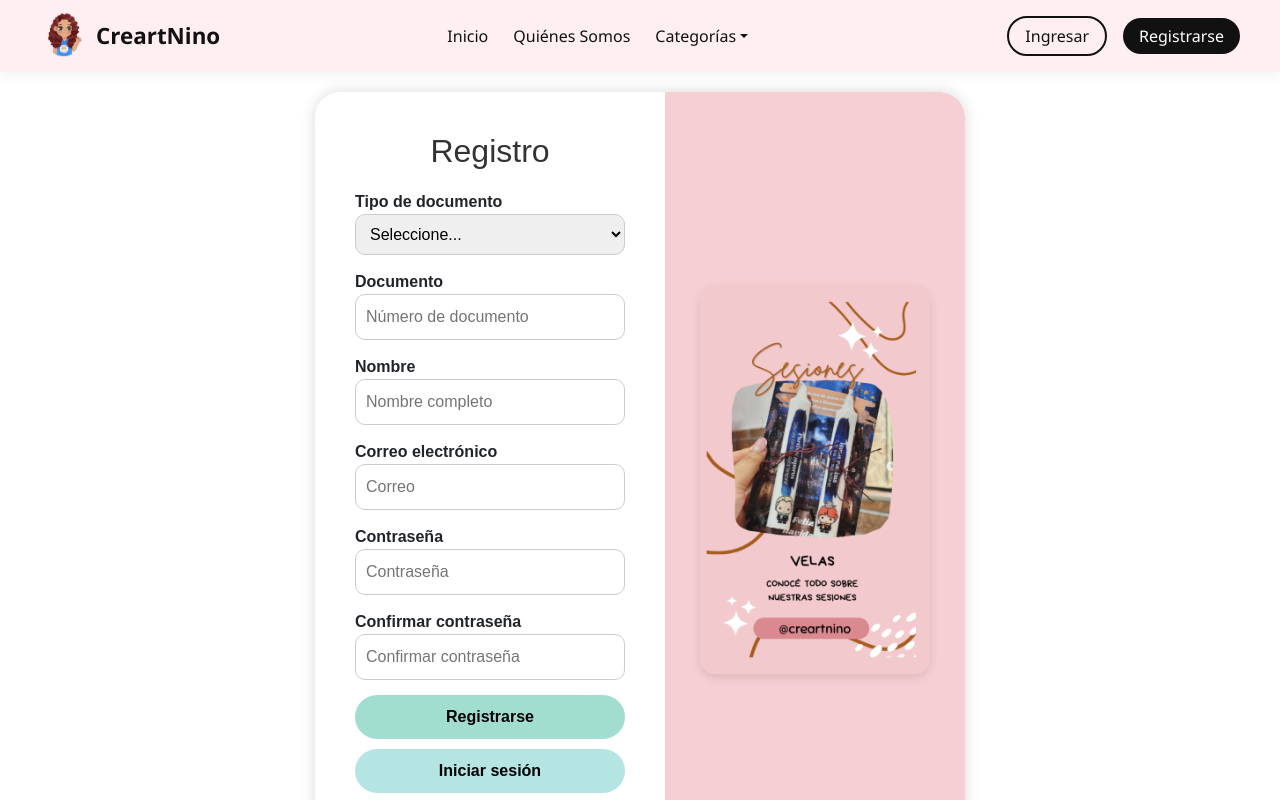
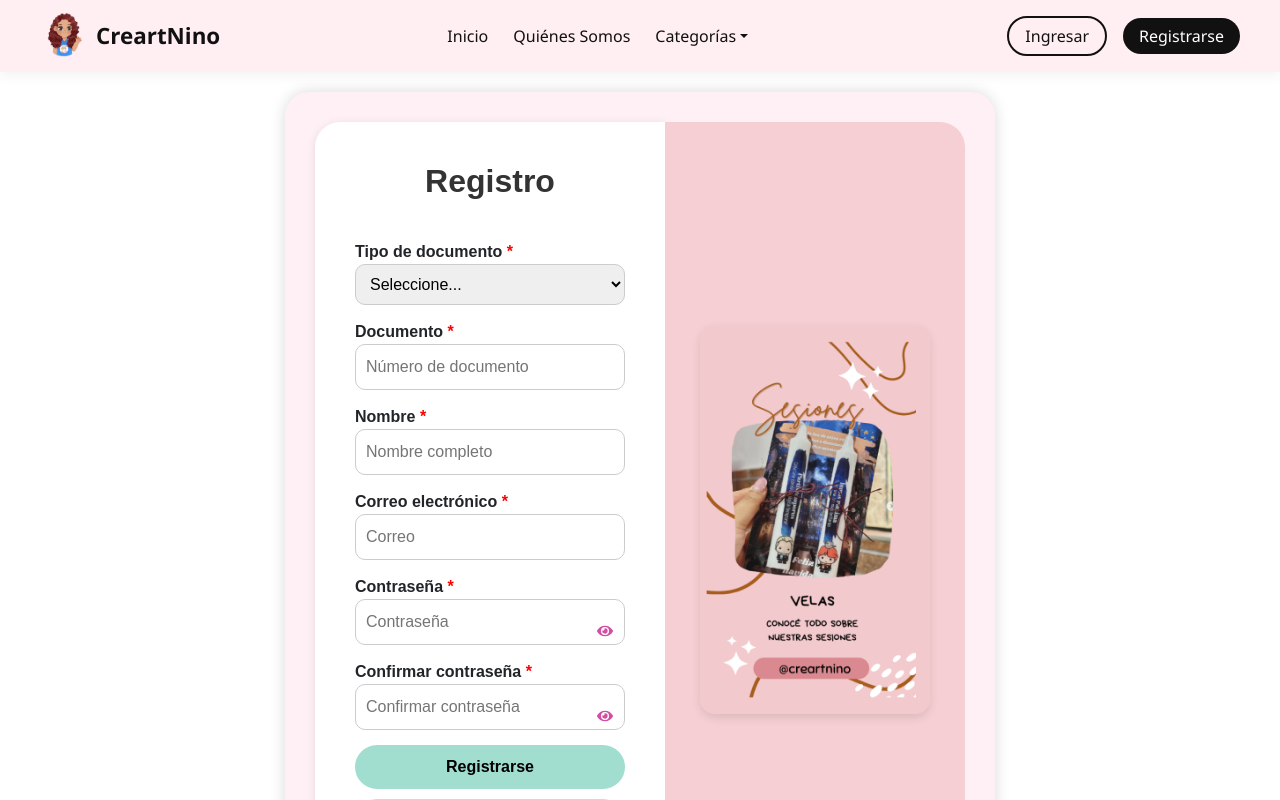
Before and after one commit to Miguel-Angel-Rincon/ProyectoCreartnino, a React (Vite) app in the folder creartnino/: page /Registrar in a window 1280 px wide. Shown: the top 800 px of the page. Built offline with nearby package versions, Linux system fonts and the light colour scheme.

Commit message:
Todo listo.7-07

```diff
--- a/creartnino/src/web/pages/Acceso/Registar.tsx
+++ b/creartnino/src/web/pages/Acceso/Registar.tsx
@@ -1,167 +1,138 @@
-import React, { useState } from 'react';
+// Registrar.tsx
+import  { useState } from 'react';
 import { Link, useNavigate } from 'react-router-dom';
 import Swal from 'sweetalert2';
-import registroImage from '/src/assets/Imagenes/RegistrerCreartnino.PNG';
+import { FaEye, FaEyeSlash } from 'react-icons/fa';
+import registroImage from '../../../assets/Imagenes/RegistrerCreartnino.jpg'
+import '../../styles/Registrar.css';
 
 const Registrar = () => {
-  const [usuario, setUsuario] = useState('');
+  const navigate = useNavigate();
+
+  const [tipoDocumento, setTipoDocumento] = useState('');
+  const [documento, setDocumento] = useState('');
+  const [nombre, setNombre] = useState('');
+  const [correo, setCorreo] = useState('');
   const [contrasena, setContrasena] = useState('');
-  const navigate = useNavigate();
+  const [confirmar, setConfirmar] = useState('');
+  const [codigo, setCodigo] = useState('');
+  const [verContrasena, setVerContrasena] = useState(false);
+  const [verConfirmar, setVerConfirmar] = useState(false);
+  const [mostrarCodigoInput, setMostrarCodigoInput] = useState(false);
 
   const showAlert = (title: string, text: string, icon: 'success' | 'warning' | 'error') => {
     return Swal.fire({ title, text, icon });
   };
 
-  return (
-    <div style={{
-      display: 'flex',
-      justifyContent: 'center',
-      alignItems: 'center',
-      minHeight: '100vh',
-      backgroundColor: 'white',
-      fontFamily: 'sans-serif',
-      padding: '20px',
-    }}>
-      <div style={{
-        display: 'flex',
-        flexDirection: 'row',
-        backgroundColor: '#ffffff',
-        borderRadius: '25px',
-        boxShadow: '0 0 15px rgba(0,0,0,0.15)',
-        overflow: 'hidden',
-        width: 'fit-content'
-      }}>
+  const esCorreoValido = (email: string) => {
+    const regex = /^[^\s@]+@[^\s@]+\.[^\s@]+$/;
+    return regex.test(email);
+  };
 
-        {/* Formulario de Registro */}
-        <div style={{
-          backgroundColor: '#ffffff',
-          borderRadius: '25px 0 0 25px',
-          padding: '40px',
-          width: '350px',
-          display: 'flex',
-          flexDirection: 'column',
-          justifyContent: 'center',
-          fontWeight: 'bold'
-        }}>
-          <h2 style={{ textAlign: 'center', marginBottom: '20px', color: '#333' }}>Registro</h2>
+  const esContrasenaSegura = (pass: string): boolean => {
+    const regex = /^(?=.*[a-z])(?=.*[A-Z])(?=.*\d)(?=.*[\W_]).{8,}$/;
+    return regex.test(pass);
+  };
 
-          <label htmlFor="tipoDocumento">Tipo de documento</label>
-          <select id="tipoDocumento" style={{ ...inputStyle, padding: '10px' }}>
-            <option value="">Seleccione...</option>
-            <option value="cedula">Cédula</option>
-            <option value="pasaporte">Pasaporte</option>
-            <option value="otro">Otro</option>
-          </select>
-
-          <label htmlFor="documento">Documento</label>
-          <input id="documento" type="text" placeholder="Número de documento" style={inputStyle} />
-
-          <label htmlFor="nombre">Nombre</label>
-          <input id="nombre" type="text" placeholder="Nombre completo" style={inputStyle} />
-
-          <label htmlFor="correo">Correo electrónico</label>
-          <input id="correo" type="email" placeholder="Correo" style={inputStyle} />
-
-          <label htmlFor="contrasena">Contraseña</label>
-          <input
-            id="contrasena"
-            type="password"
-            placeholder="Contraseña"
-            value={usuario}
-            onChange={(e) => setUsuario(e.target.value)}
-            style={inputStyle}
-          />
-
-          <label htmlFor="confirmar">Confirmar contraseña</label>
-          <input
-            id="confirmar"
-            type="password"
-            placeholder="Confirmar contraseña"
-            value={contrasena}
-            onChange={(e) => setContrasena(e.target.value)}
-            style={inputStyle}
-          />
-
-          {/* Botón con validación y navegación */}
-          <button
-  onClick={() => {
-    if (!usuario.trim() || !contrasena.trim()) {
+  const enviarRegistro = () => {
+    if (!tipoDocumento || !documento || !nombre || !correo || !contrasena || !confirmar) {
       return showAlert('Campos vacíos', 'Completa todos los campos.', 'warning');
     }
 
-    showAlert('Verificación exitosa', 'Ahora ingresa el código enviado.', 'success')
-      .then(() => {
-        navigate('/ingresar?recuperar=1');
-      });
-  }}
-  style={botonPrincipal}
->
-  Registrarse
-</button>
+    if (!esCorreoValido(correo)) {
+      return showAlert('Correo inválido', 'Ingresa un correo electrónico válido.', 'error');
+    }
 
+    if (contrasena !== confirmar) {
+      return showAlert('Error', 'Las contraseñas no coinciden.', 'error');
+    }
 
-          <Link to="/ingresar" style={{ ...buttonStyle, textAlign: 'center', textDecoration: 'none', color: 'black' }}>
-            Iniciar sesión
-          </Link>
+    if (!esContrasenaSegura(contrasena)) {
+      return showAlert(
+        'Contraseña insegura',
+        'Debe tener mínimo 8 caracteres, una mayúscula, una minúscula, un número y un símbolo.',
+        'error'
+      );
+    }
 
-          <div style={{ marginTop: '20px', textAlign: 'center' }}>
-            <Link to="/" style={{ color: 'black', textDecoration: 'none' }}>← Regresar</Link>
-          </div>
+    showAlert('Código enviado', 'Ingresa el código para confirmar tu registro.', 'success')
+      .then(() => setMostrarCodigoInput(true));
+  };
+
+  const validarCodigo = () => {
+    if (codigo !== '12345') {
+      return showAlert('Código inválido', 'El código ingresado no es correcto.', 'error');
+    }
+
+    showAlert('Registro exitoso', '¡Bienvenido a CreartNino!', 'success').then(() => {
+      navigate('/ingresar');
+    });
+  };
+
+  return (
+    <div className="contenedor">
+      <div className="tarjeta">
+        <div className="formulario">
+          {!mostrarCodigoInput ? (
+            <>
+              <h2 className="titulo">Registro</h2>
+
+              <label>Tipo de documento <span className="asterisco">*</span></label>
+              <select value={tipoDocumento} onChange={(e) => setTipoDocumento(e.target.value)} className="input">
+                <option value="">Seleccione...</option>
+                <option value="cedula">Cédula</option>
+                <option value="pasaporte">Pasaporte</option>
+                <option value="otro">Otro</option>
+              </select>
+
+              <label>Documento <span className="asterisco">*</span></label>
+              <input type="text" placeholder="Número de documento" value={documento} onChange={(e) => setDocumento(e.target.value)} className="input" />
+
+              <label>Nombre <span className="asterisco">*</span></label>
+              <input type="text" placeholder="Nombre completo" value={nombre} onChange={(e) => setNombre(e.target.value)} className="input" />
+
+              <label>Correo electrónico <span className="asterisco">*</span></label>
+              <input type="email" placeholder="Correo" value={correo} onChange={(e) => setCorreo(e.target.value)} className="input" />
+
+              <label>Contraseña <span className="asterisco">*</span></label>
+              <div className="campo-password">
+                <input type={verContrasena ? 'text' : 'password'} placeholder="Contraseña" value={contrasena} onChange={(e) => setContrasena(e.target.value)} className="input" />
+                <span onClick={() => setVerContrasena(!verContrasena)} className="icono-ojo">
+                  {verContrasena ? <FaEyeSlash /> : <FaEye />}
+                </span>
+              </div>
+
+              <label>Confirmar contraseña <span className="asterisco">*</span></label>
+              <div className="campo-password">
+                <input type={verConfirmar ? 'text' : 'password'} placeholder="Confirmar contraseña" value={confirmar} onChange={(e) => setConfirmar(e.target.value)} className="input" />
+                <span onClick={() => setVerConfirmar(!verConfirmar)} className="icono-ojo">
+                  {verConfirmar ? <FaEyeSlash /> : <FaEye />}
+                </span>
+              </div>
+
+              <button onClick={enviarRegistro} className="boton-principal">Registrarse</button>
+              <Link to="/ingresar" className="boton-secundario">Iniciar sesión</Link>
+              <div className="volver">
+                <Link to="/">&larr; Regresar</Link>
+              </div>
+            </>
+          ) : (
+            <>
+              <h2 className="titulo">Verificación</h2>
+              <label>Ingresa el código</label>
+              <input type="text" value={codigo} onChange={(e) => setCodigo(e.target.value)} className="input" placeholder="12345" />
+              <button onClick={validarCodigo} className="boton-principal">Validar código</button>
+              <button onClick={() => setMostrarCodigoInput(false)} className="boton-secundario">&larr; Volver</button>
+            </>
+          )}
         </div>
 
-        {/* Imagen lateral decorativa */}
-        <div style={{
-          backgroundColor: '#f5cfd3',
-          borderRadius: '0 25px 25px 0',
-          padding: '30px',
-          display: 'flex',
-          flexDirection: 'column',
-          justifyContent: 'center',
-          alignItems: 'center',
-          width: '300px',
-          textAlign: 'center',
-        }}>
-          <img
-            src={registroImage}
-            alt="Registro CreartNino"
-            style={{
-              width: '230px',
-              height: 'auto',
-              borderRadius: '15px',
-              marginBottom: '20px',
-              boxShadow: '0 4px 10px rgba(0,0,0,0.1)'
-            }}
-          />
+        <div className="imagen">
+          <img src={registroImage} alt="Registro CreartNino" />
         </div>
       </div>
     </div>
   );
 };
 
-const inputStyle = {
-  padding: '10px',
-  marginBottom: '15px',
-  borderRadius: '10px',
-  border: '1px solid #ccc',
-  transition: 'all 0.3s ease-in-out',
-  outline: 'none',
-  fontWeight: 'normal',
-};
-
-const buttonStyle = {
-  backgroundColor: '#b4e5e3',
-  padding: '10px',
-  borderRadius: '25px',
-  border: 'none',
-  fontWeight: 'bold',
-  cursor: 'pointer',
-  marginBottom: '10px',
-  transition: 'transform 0.2s ease-in-out',
-};
-
-const botonPrincipal = {
-  ...buttonStyle,
-  backgroundColor: '#a2ded0',
-};
-
 export default Registrar;
--- /dev/null
+++ b/creartnino/src/web/styles/Registrar.css
@@ -0,0 +1,133 @@
+/* Registrar.css */
+
+.contenedor {
+  display: flex;
+  justify-content: center;
+  align-items: center;
+  min-height: 100vh;
+  background-color: white;
+  font-family: sans-serif;
+  padding: 20px;
+}
+
+.tarjeta {
+  display: flex;
+  flex-direction: row;
+  background-color: #ffffff;
+  border-radius: 25px;
+  box-shadow: 0 0 15px rgba(0, 0, 0, 0.15);
+  overflow: hidden;
+}
+
+.formulario {
+  background-color: #ffffff;
+  border-radius: 25px 0 0 25px;
+  padding: 40px;
+  width: 350px;
+  display: flex;
+  flex-direction: column;
+  justify-content: center;
+  font-weight: bold;
+}
+
+.titulo {
+  text-align: center;
+  margin-bottom: 20px;
+  color: #333;
+}
+
+.input {
+  padding: 10px;
+  margin-bottom: 15px;
+  border-radius: 10px;
+  border: 1px solid #ccc;
+  outline: none;
+  font-weight: normal;
+  width: 100%;
+  box-sizing: border-box;
+  transition: all 0.3s ease-in-out;
+}
+
+.campo-password {
+  position: relative;
+  display: flex;
+  align-items: center;
+}
+
+.icono-ojo {
+  position: absolute;
+  right: 12px;
+  top: 50%;
+  transform: translateY(-50%);
+  cursor: pointer;
+  color: #555;
+}
+
+.boton-principal {
+  background-color: #a2ded0;
+  padding: 10px;
+  border-radius: 25px;
+  border: none;
+  font-weight: bold;
+  cursor: pointer;
+  margin-bottom: 10px;
+  transition: background-color 0.3s ease-in-out;
+}
+
+.boton-principal:hover {
+  background-color: #88d2c3;
+}
+
+.boton-secundario {
+  background-color: #b4e5e3;
+  padding: 10px;
+  border-radius: 25px;
+  border: none;
+  font-weight: bold;
+  cursor: pointer;
+  margin-bottom: 10px;
+  display: block;
+  text-align: center;
+  text-decoration: none;
+  color: black;
+  transition: background-color 0.3s ease-in-out;
+}
+
+.boton-secundario:hover {
+  background-color: #a3d8d6;
+}
+
+.volver {
+  margin-top: 20px;
+  text-align: center;
+}
+
+.volver a {
+  color: black;
+  text-decoration: none;
+}
+
+.imagen {
+  background-color: #f5cfd3;
+  border-radius: 0 25px 25px 0;
+  padding: 30px;
+  display: flex;
+  flex-direction: column;
+  justify-content: center;
+  align-items: center;
+  width: 300px;
+  text-align: center;
+}
+
+.imagen img {
+  width: 230px;
+  height: auto;
+  border-radius: 15px;
+  margin-bottom: 20px;
+  box-shadow: 0 4px 10px rgba(0, 0, 0, 0.1);
+}
+
+.asterisco {
+  color: red;
+  font-weight: bold;
+}
--- a/creartnino/src/web/styles/acceso.css
+++ b/creartnino/src/web/styles/acceso.css
@@ -1,3 +1,23 @@
+.campo-password {
+  position: relative;
+  display: flex;
+  align-items: center;
+}
+
+.campo-password input {
+  width: 100%;
+  padding-right: 2.5rem;
+}
+
+.toggle-password {
+  position: absolute;
+  right: 0.8rem;
+  cursor: pointer;
+  font-size: 1.2rem;
+  color: #555;
+}
+
+
 /* ======= CONTENEDOR GENERAL ======= */
 .contenedor-general {
   display: flex;
```
Also changed, not shown: creartnino/src/web/pages/Acceso/Ingresar.tsx (+26 -46 lines), creartnino/src/assets/Imagenes/RegistrerCreartnino.jpg (renamed from creartnino/src/assets/Imagenes/RegistrerCreartnino.PNG).
